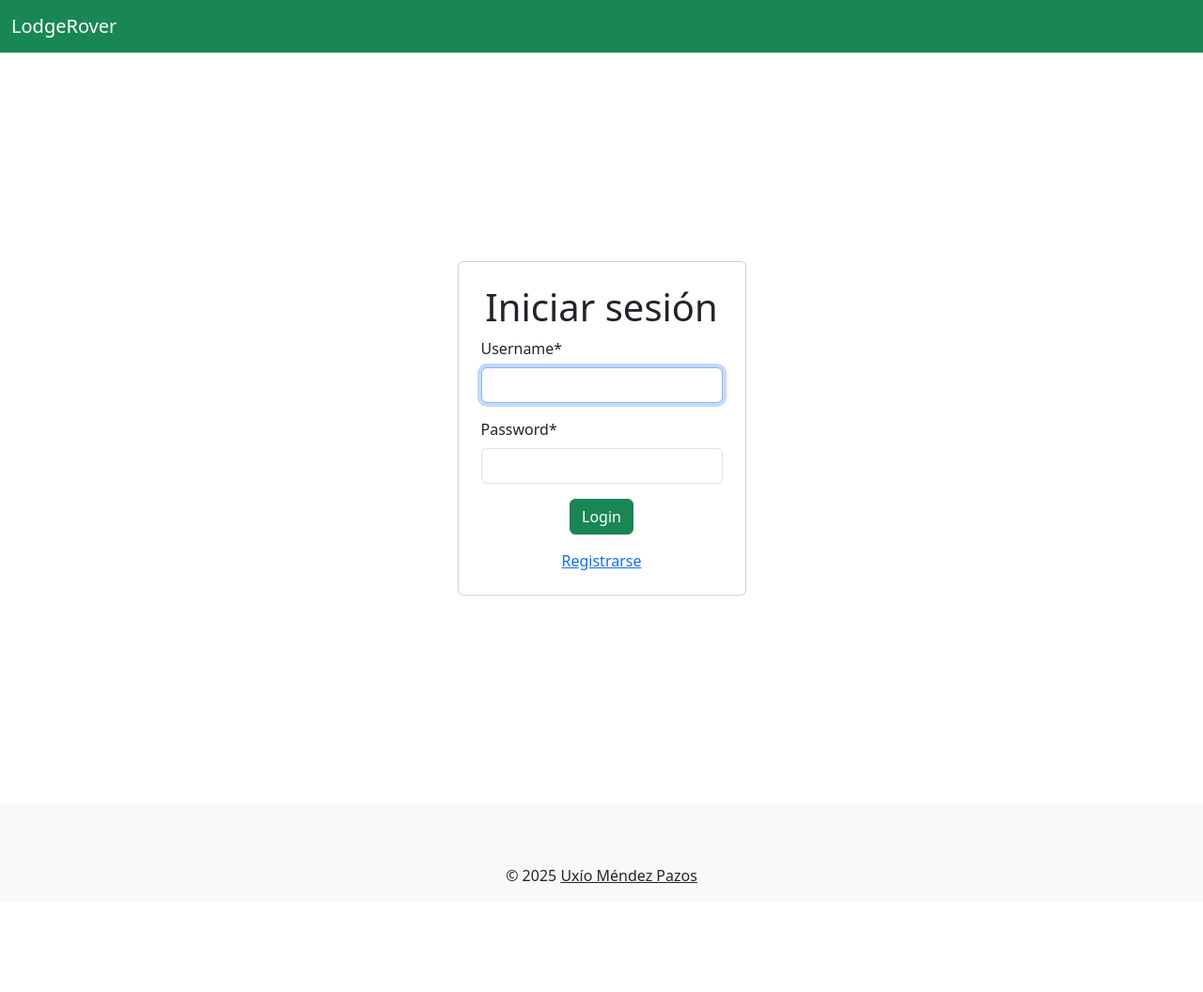
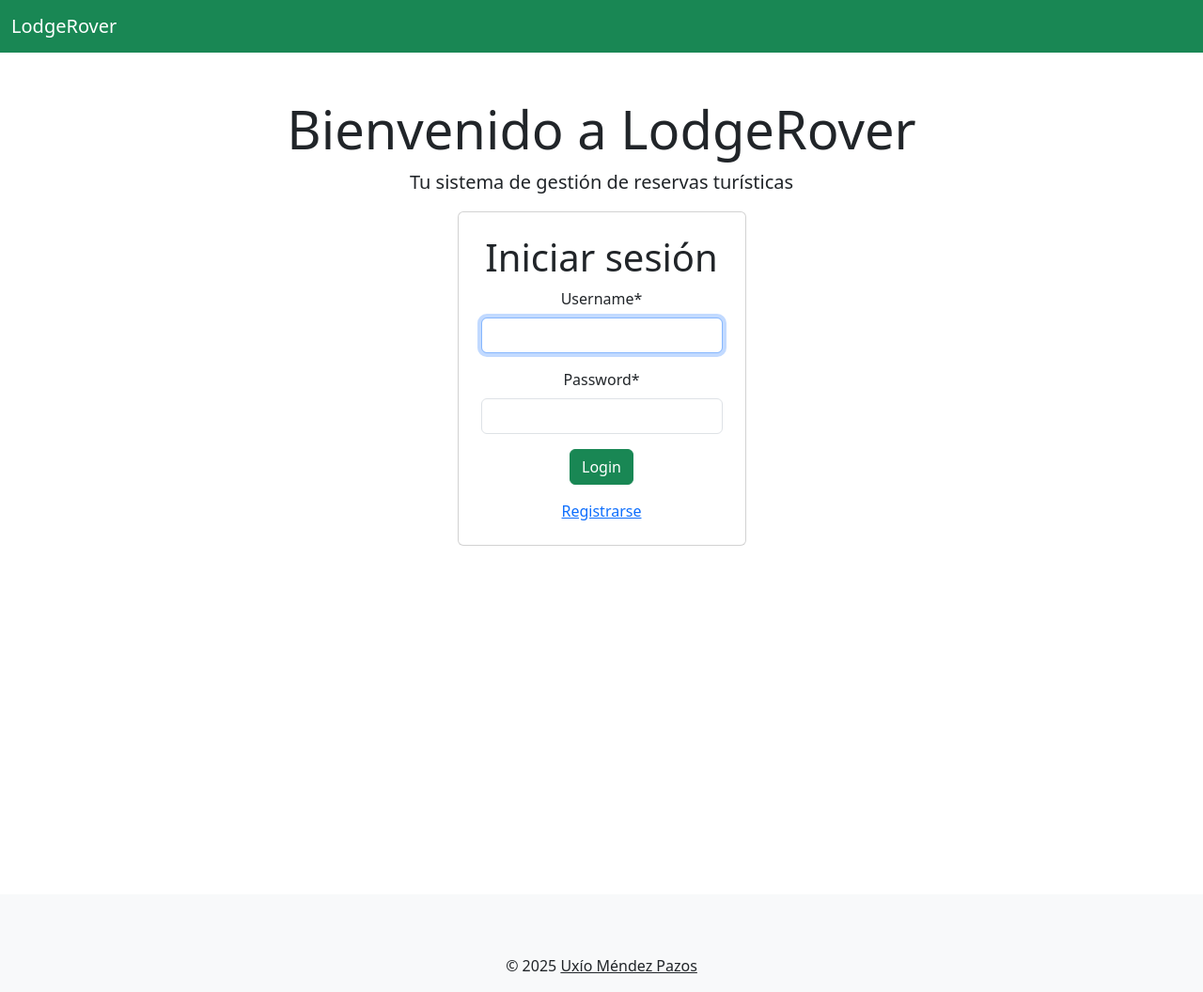
Before and after one commit to UxioMenDev/LodgeRover, a Django app: page / in a window 1280 px wide. Shown: the whole page at 94% size. Before the commit the page ends 940 px from the top, so only its background shows below. Run offline with Django 5.2, Linux system fonts and the light colour scheme; some libraries are stand-ins or nearby versions.

Commit message:
[FIX]templates: mejoras visuales en el login

```diff
--- a/authenticate/templates/login/login.html
+++ b/authenticate/templates/login/login.html
@@ -9,7 +9,10 @@
 </div>
 {% endif %}
 {% if not user.is_authenticated %}
-<div class="container d-flex justify-content-center align-items-center" style="min-height: 100vh;">
+<div class="container text-center my-5 min-vh-100">
+  <h1 class="display-4">Bienvenido a LodgeRover</h1>
+  <p class="lead">Tu sistema de gestión de reservas turísticas</p>
+<div class=" d-flex justify-content-center align-items-center">
   <div class="card p-4" >
     <h1 class="text-center">Iniciar sesión</h1>
     <form method="POST" action="">
@@ -26,6 +29,7 @@
     </div>
   </div>
 </div>
+</div>
 
 {% endif %}
 {% endblock %}
--- a/reservation_app/templates/reservation_app/base.html
+++ b/reservation_app/templates/reservation_app/base.html
@@ -20,7 +20,7 @@
     {% if request.path != welcome_url %}
     <nav class="navbar navbar-expand-lg navbar-dark bg-success">
       <div class="container-fluid">
-        <a class="navbar-brand" href="{% url 'welcome' %}">LodgeRover</a>
+        <a class="navbar-brand" href="{% if user.is_authenticated %}{% url 'welcome' %}{% endif %}">LodgeRover</a>
         <button
           class="navbar-toggler"
           type="button"
```
